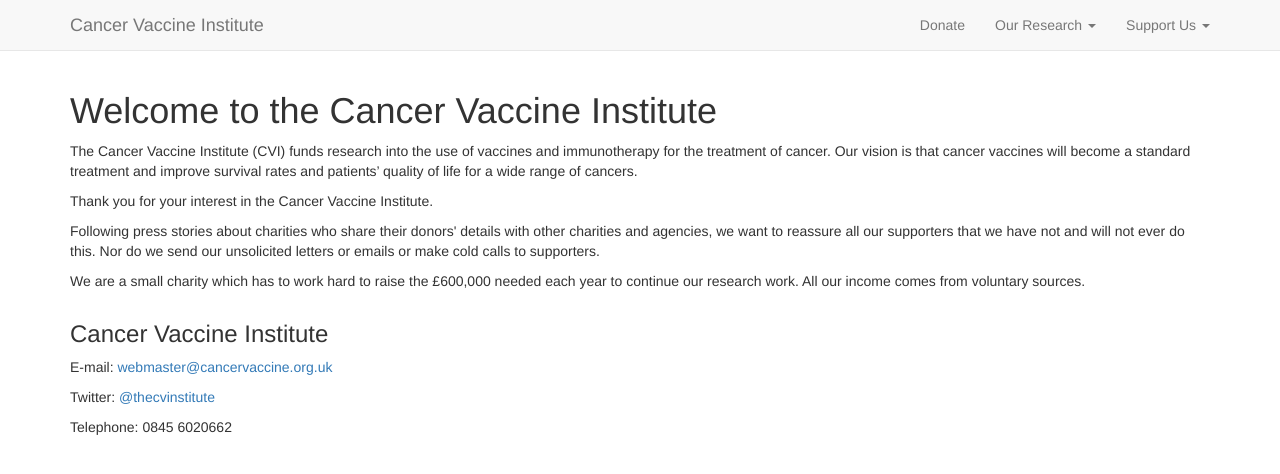
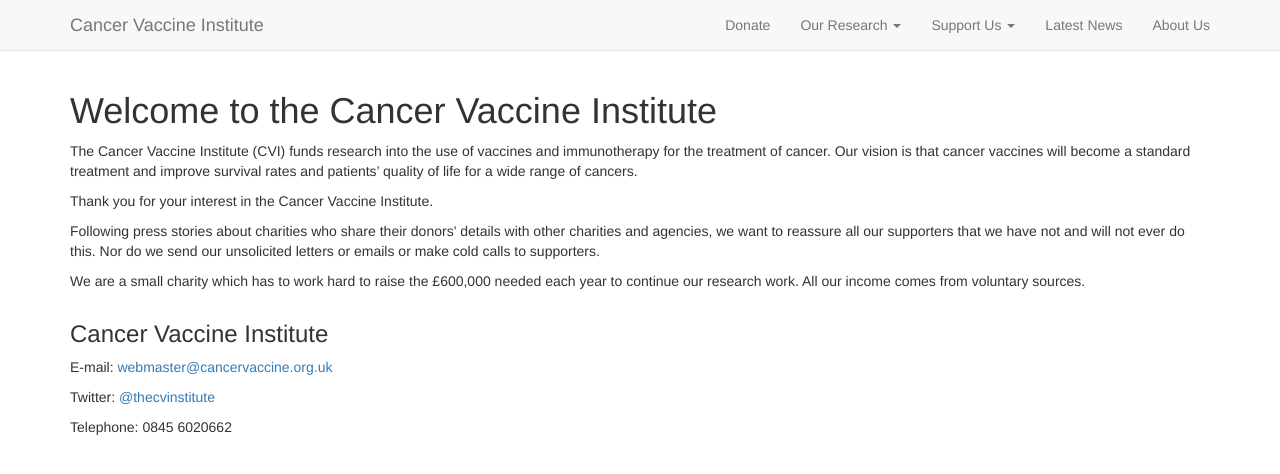
Before and after one commit to CancerVaccine/cancervaccine.github.io, a Jekyll site: the page built from index.html, in a window 1280 px wide. Shown: the top 474 px of the page. Built offline with Jekyll 4.4.1, drawn with Linux system fonts in a browser that asks for light colours; nearby versions of some CDN libraries.

Commit message:
Removed news. Added about us to nav bar

```diff
--- a/_includes/navbar.html
+++ b/_includes/navbar.html
@@ -30,6 +30,8 @@
                 <li><a href="/support-us/corporate-support/">Corporate Support</a></li>
               </ul>
             </li>
+            <li><a class="page-link" href="/news/">Latest News</a></li>
+            <li><a class="page-link" href="/about-us/">About Us</a></li>
       </ul>
     </div>
   </div>
```
Also changed, not shown: latest-news/index.html (deleted).
